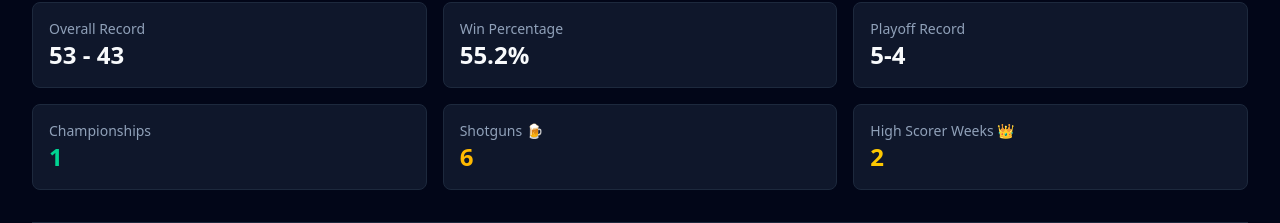
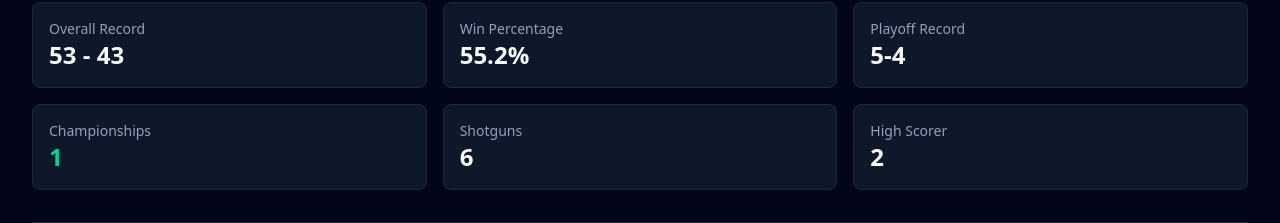
Before and after one commit to sdeka1997/frodd-grads-ffl, a Next.js app: page /managers/Ameesh in a window 1280 px wide. Shown: the part 207-430 px from the top of the page. Built offline with nearby package versions, Linux system fonts and the light colour scheme.

Commit message:
Clean up Shotguns and High Scorer stat box labels
https://claude.ai/code/session_01AQ77cK27sgCRY872vTgiRe

```diff
--- a/src/app/managers/[id]/page.tsx
+++ b/src/app/managers/[id]/page.tsx
@@ -73,12 +73,12 @@ export default async function ManagerProfile({ params }: { params: Promise<{ id:
             <div className="text-2xl font-bold text-emerald-400">{stats.championships}</div>
           </div>
           <div className="bg-slate-900 p-4 rounded-lg border border-slate-800">
-            <div className="text-slate-400 text-sm">Shotguns 🍺</div>
-            <div className="text-2xl font-bold text-amber-400">{shotgunData?.totalShotguns ?? 0}</div>
+            <div className="text-slate-400 text-sm">Shotguns</div>
+            <div className="text-2xl font-bold">{shotgunData?.totalShotguns ?? 0}</div>
           </div>
           <div className="bg-slate-900 p-4 rounded-lg border border-slate-800">
-            <div className="text-slate-400 text-sm">High Scorer Weeks 👑</div>
-            <div className="text-2xl font-bold text-yellow-400">{highRollerData?.totalWins ?? 0}</div>
+            <div className="text-slate-400 text-sm">High Scorer</div>
+            <div className="text-2xl font-bold">{highRollerData?.totalWins ?? 0}</div>
           </div>
         </div>
       </header>
```
